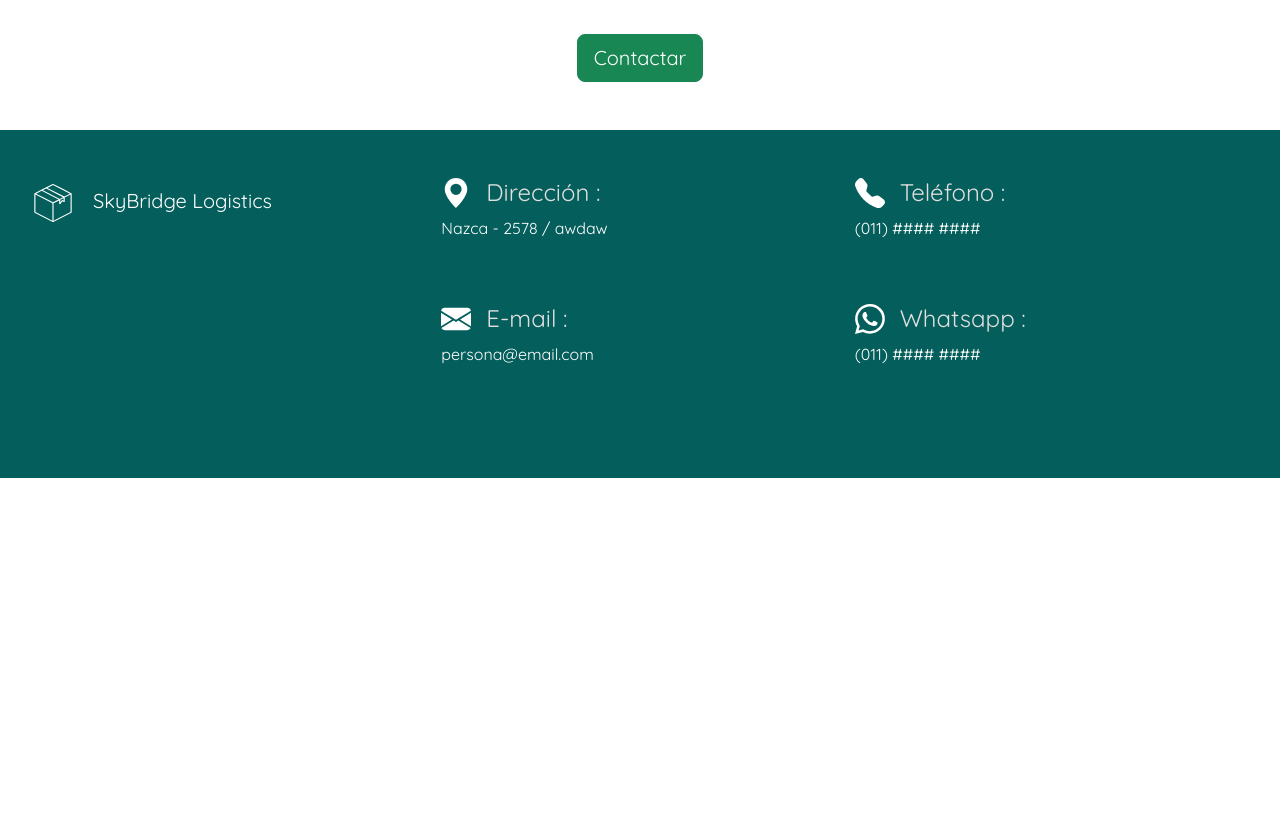
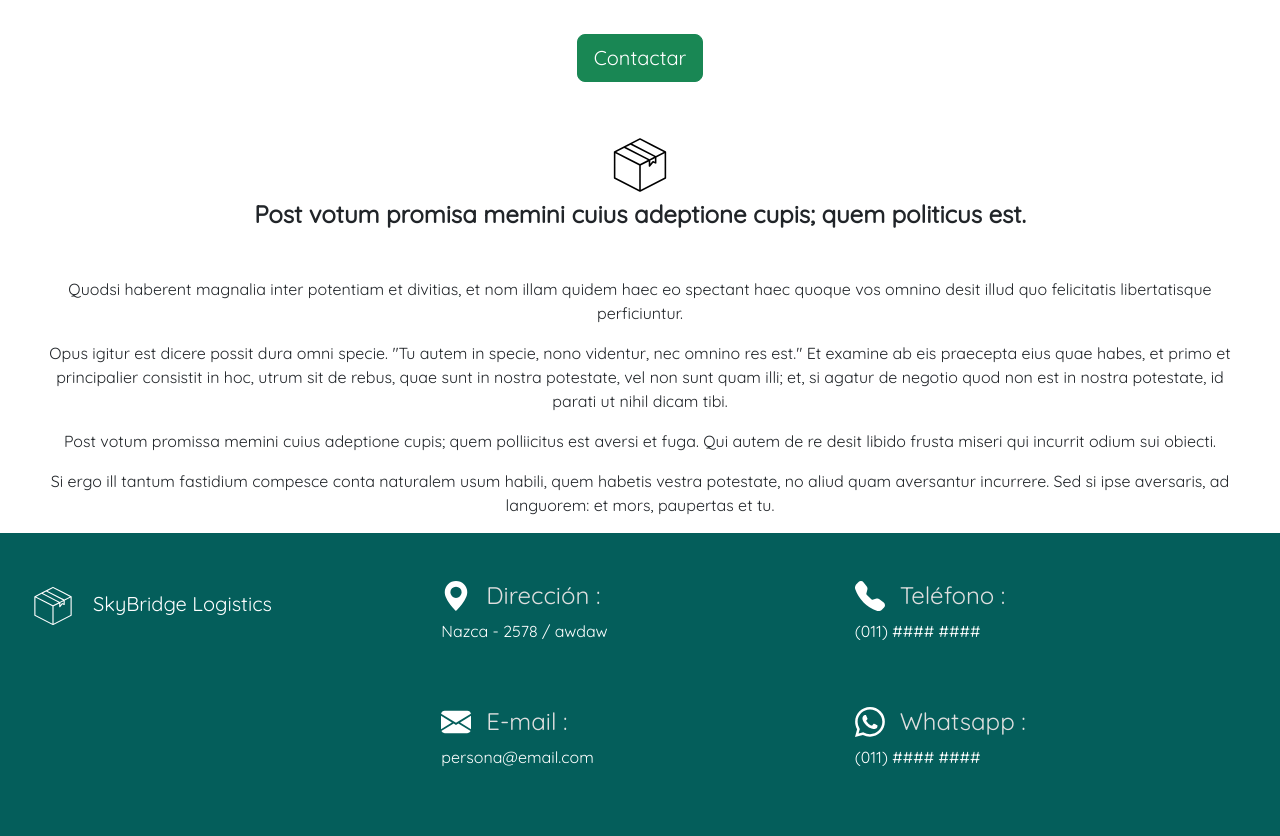
Before and after one commit to Patrick9913/Team-Project, a website: page pages/nosotros.html in a window 1280 px wide. Shown: the part 1020-1856 px from the top of the page. Before the commit the page ends 1498 px from the top, so only its background shows below. Drawn offline with nearby package versions, Linux system fonts and the light colour scheme.

Commit message:
Creacion de seccion

```diff
--- a/package.json
+++ b/package.json
@@ -1,7 +1,6 @@
 {
   "name": "team-project",
   "version": "1.0.0",
-  "description": "",
   "main": "index.js",
   "scripts": {
     "test": "echo \"Error: no test specified\" && exit 1",
@@ -12,5 +11,7 @@
   "license": "ISC",
   "dependencies": {
     "sass": "^1.66.1"
-  }
+  },
+  "devDependencies": {},
+  "description": ""
 }
--- a/pages/nosotros.html
+++ b/pages/nosotros.html
@@ -39,7 +39,6 @@
             </div>
         </div>
     </nav>
-
     <main>
         <header class="us-headerProp d-flex align-items-center justify-content-center">
             <h1> QUIENES SOMOS </h1>
@@ -49,18 +48,19 @@
             <p class="ms-5 me-5">Lorem ipsum dolor sit amet, consectetur adipisicing elit. Dolorem delectus omnis maxime explicabo! Perspiciatis minima incidunt necessitatibus tempore iure distinctio commodi. Lorem ipsum dolor sit amet, consectetur adipisicing elit. Dolorem delectus omnis maxime explicabo! Perspiciatis minima incidunt necessitatibus tempore iure distinctio commodi.</p>
             <p class="ms-5 me-5">Lorem ipsum dolor sit amet, consectetur adipisicing elit. Dolorem delectus omnis maxime explicabo! Perspiciatis minima incidunt necessitatibus tempore iure distinctio commodi. Lorem ipsum dolor sit amet, consectetur adipisicing elit. Dolorem delectus omnis maxime explicabo! Perspiciatis minima incidunt necessitatibus tempore iure distinctio commodi.</p>
             <a class="btn btn-success btn-lg mb-5 mt-4" href="../pages/contactos.html" role="button">Contactar</a>
-
         </section>
-
-
-
-
-
-
+        <aside class="d-flex flex-column align-items-center">
+            <svg data-name="Layer 3" xmlns="http://www.w3.org/2000/svg" viewBox="0 0 128 128">
+                        <path
+                            d="m16.951 89.082 46.272 23.74a1.469 1.469 0 0 0 .146.067 1.368 1.368 0 0 0 .126.058 1.3 1.3 0 0 0 1.009 0 1.373 1.373 0 0 0 .126-.058 1.467 1.467 0 0 0 .146-.067l46.272-23.74a1.439 1.439 0 0 0 .785-1.282h.006V40.2a1.43 1.43 0 0 0-.076-.442 1.434 1.434 0 0 0-.264-.478v-.006a1.442 1.442 0 0 0-.552-.409L87.852 27.011l-23.2-11.9a1.439 1.439 0 0 0-1.311 0l-23.2 11.9-23.082 11.847a1.446 1.446 0 0 0-.734.681 1.429 1.429 0 0 0-.152.544v.01c0 .034-.01.066-.01.1V87.8h.006a1.439 1.439 0 0 0 .782 1.282zm2.1-46.527 21.1 10.823 22.406 11.5v44.369l-43.5-22.319zm46.393 66.687V64.873l14.505-7.442v8.449a1.446 1.446 0 0 0 2.637.82l5.642-6.945 3.816 1.605a1.441 1.441 0 0 0 2-1.327h.006V50.2l14.9-7.643v44.366zm17.4-53.294 5.009-2.57 3.308-1.7v6.183l-2.747-1.151a1.441 1.441 0 0 0-1.74.391l-3.831 4.715zM64 18.01l22.541 11.565 20.7 10.62L93 47.5 49.756 25.318zM41.458 29.575l5.142-2.639 43.167 22.146-8.375 4.368-43.234-22.181zM35 32.887l43.24 22.184L64 62.379 41.458 50.814l-20.7-10.619z" />
+                    </svg>
+            <h4 class="text-center mb-5 fw-semibold">Post votum promisa memini cuius adeptione cupis; quem politicus est.</h4>
+            <p class="ms-5 me-5 lh-base text-center">Quodsi haberent magnalia inter potentiam et divitias, et nom illam quidem haec eo spectant haec quoque vos omnino desit illud quo felicitatis libertatisque perficiuntur.</p>
+            <p class="ms-5 me-5 lh-base text-center">Opus igitur est dicere possit dura omni specie. "Tu autem in specie, nono videntur, nec omnino res est." Et examine ab eis praecepta eius quae habes, et primo et principalier consistit in hoc, utrum sit de rebus, quae sunt in nostra potestate, vel non sunt quam illi; et, si agatur de negotio quod non est in nostra potestate, id parati ut nihil dicam tibi.</p>
+            <p class="ms-5 me-5 lh-base text-center">Post votum promissa memini cuius adeptione cupis; quem polliicitus est aversi et fuga. Qui autem de re desit libido frusta miseri qui incurrit odium sui obiecti.</p>
+            <p class="ms-5 me-5 lh-base text-center">Si ergo ill tantum fastidium compesce conta naturalem usum habili, quem habetis vestra potestate, no aliud quam aversantur incurrere. Sed si ipse aversaris, ad languorem: et mors, paupertas et tu.</p>
+        </aside>
     </main>
-
-
-
     <footer>
         <section class="d-flex">
             <div class="ms-3">
--- a/scss/_nosotros.scss
+++ b/scss/_nosotros.scss
@@ -10,3 +10,9 @@ header {
         text-shadow: 7px 3px 6px black;
     }
 }
+
+aside svg{
+    width: 70px;
+    height: 70px;
+    fill: black;
+}
```
Also changed, not shown: css/style.css.
